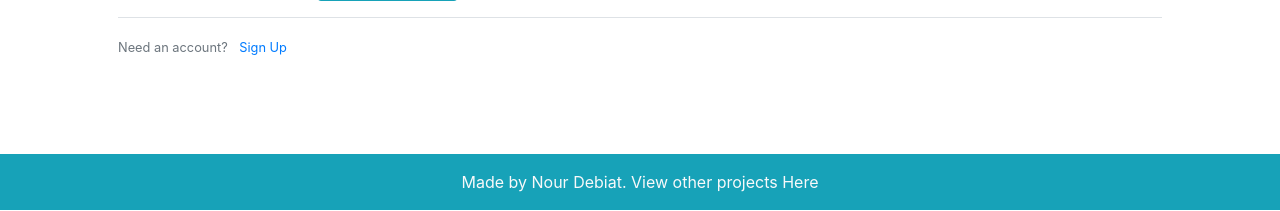
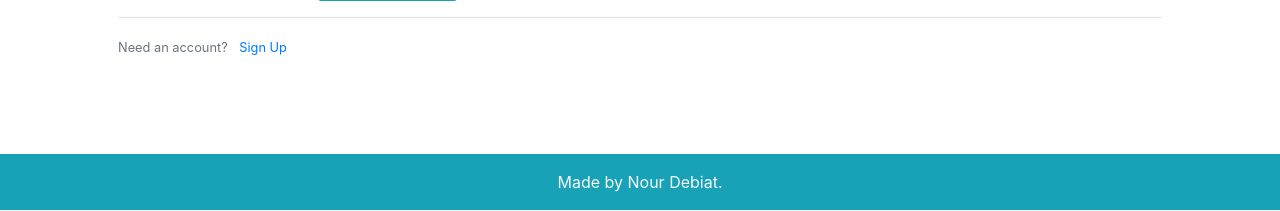
Before and after one commit to nour-d/Django-Job-Board, a Django app: page /login/ in a window 1280 px wide. Shown: the part 589-800 px from the top of the page. Run offline with Django 3.2, Linux system fonts and the light colour scheme; some libraries are stand-ins or nearby versions.

Commit message:
changed footer

```diff
--- a/website/templates/website/base.html
+++ b/website/templates/website/base.html
@@ -41,7 +41,7 @@
         <footer class="footer bg-info mt-5">
             <div class="container p-3 text-center">
                 <span class="text-light">
-                    Made by Nour Debiat. View other projects <a class="text-light" href="http://nourdebiat.com" target="_blank">Here</a>
+                    Made by Nour Debiat.
                 </span>
             </div>
         </footer>
```
